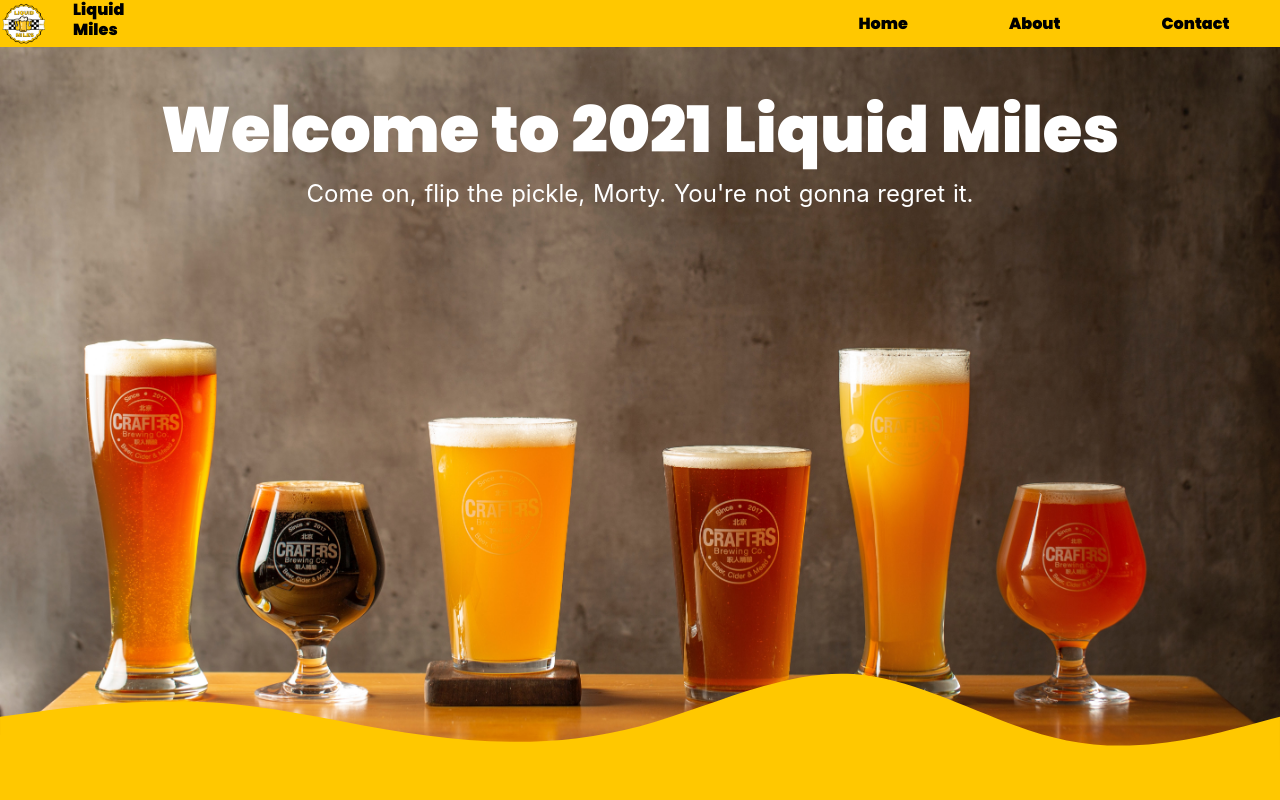
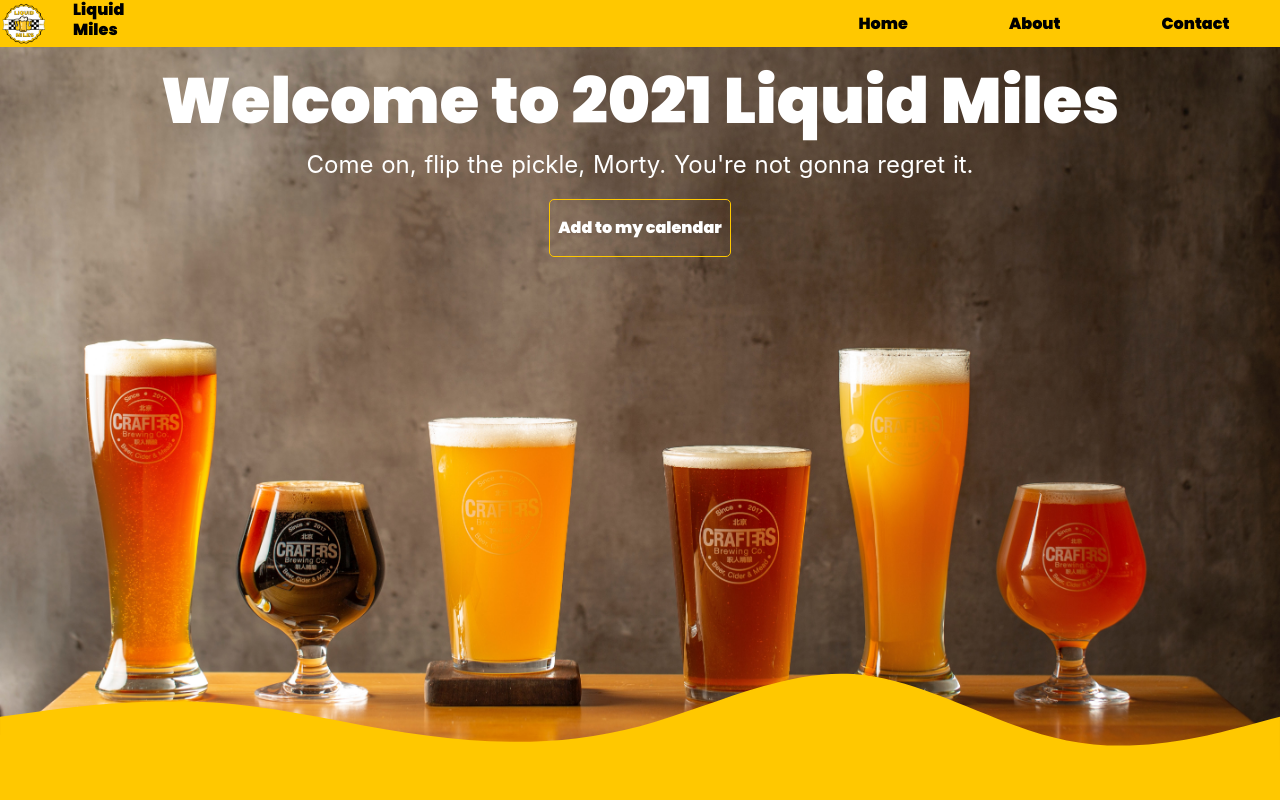
Before and after one commit to austin-corwin/liquidmiles-dev, a Nuxt app: page / in a window 1280 px wide. Shown: the top 800 px of the page. Built offline with nearby package versions, Linux system fonts and the light colour scheme.

Commit message:
add button style

```diff
--- a/components/RowHero.vue
+++ b/components/RowHero.vue
@@ -8,6 +8,7 @@
             <p class="subheader">
               Come on, flip the pickle, Morty. You're not gonna regret it.
             </p>
+            <button class="btn-fill">Add to my calendar</button>
           </div>
         </div>
       </div>
--- a/layouts/global.css
+++ b/layouts/global.css
@@ -66,3 +66,20 @@ h1 {
         height: 47vh;
     }
 }
+
+.btn-fill {
+    transition: 0.25s;
+    -webkit-appearance: none;
+    padding: 1rem 0.5rem;
+    font-family: "Poppins-Black", serif;
+    background: transparent;
+    color: white;
+    border: 1px solid #ffc800;
+    border-radius: 5px;
+}
+.btn-fill:hover,
+.btn-fill:focus {
+    box-shadow: inset 0 -3.55em 0 0 #ffc800;
+    border-color: #ffc800;
+    color: #fff;
+}
```
Also changed, not shown: assets/images/wave.svg (added).
